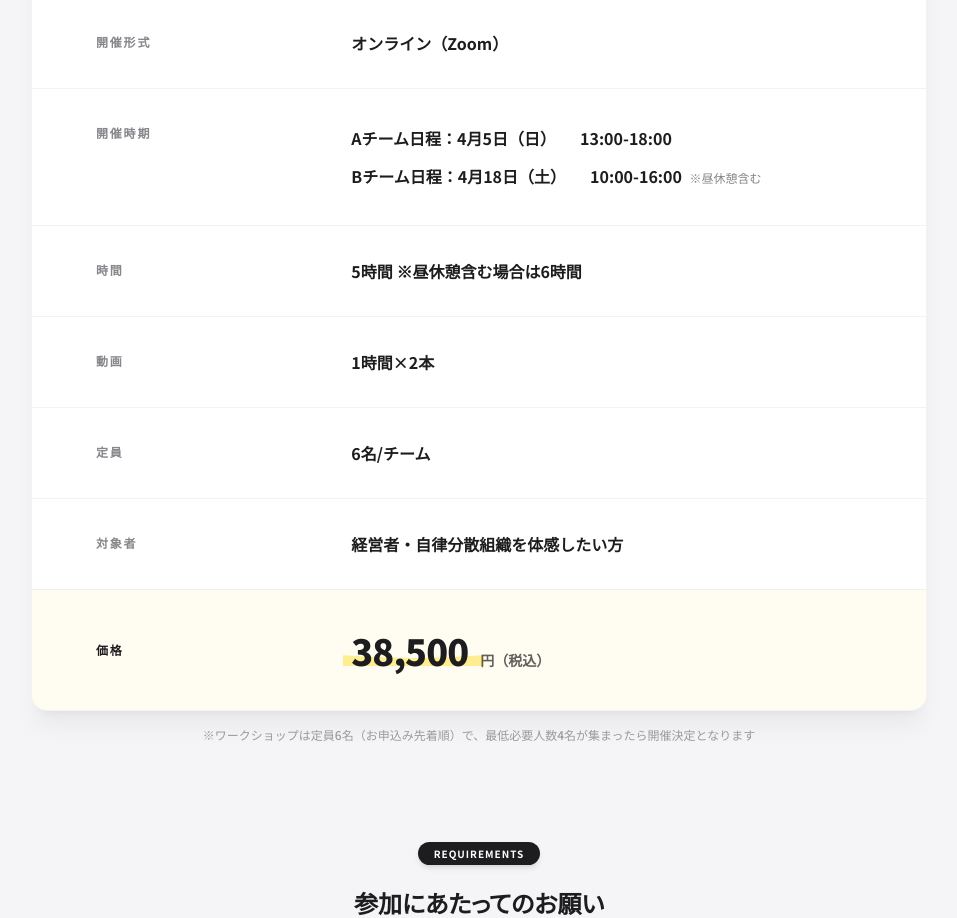
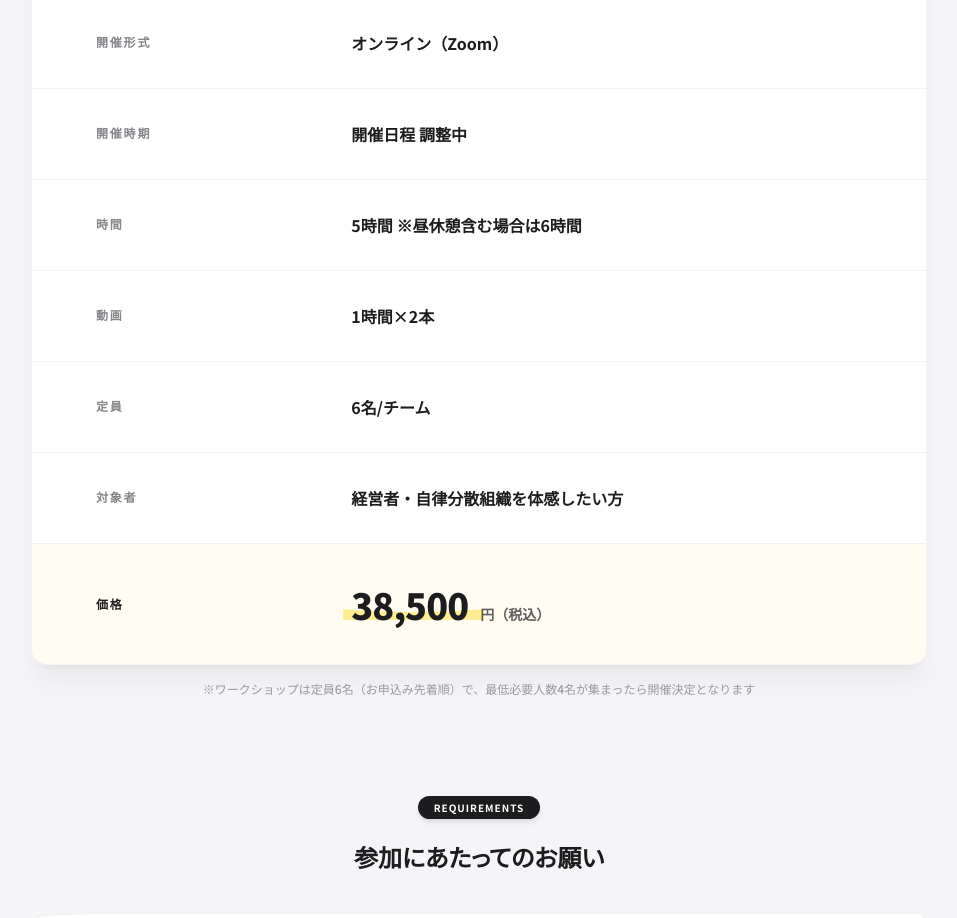
Before and after one commit to ke007007/dxo_seminar, a React (Vite) app: page / in a window 1280 px wide. Shown: the part 6603-7521 px from the top of the page, without its empty margins (161-1118 px from the left). Built offline with nearby package versions, Linux system fonts and the light colour scheme; a web font is replaced by a local one.

Commit message:
fix: 開催時期の表示を「開催日程 調整中」に変更

```diff
--- a/components/Overview.tsx
+++ b/components/Overview.tsx
@@ -22,18 +22,7 @@ export const Overview: React.FC = () => {
                     { label: "開催形式", value: "オンライン（Zoom）" },
                     {
                     label: "開催時期",
-                    value: (
-                        <div className="flex flex-col space-y-3 py-1">
-                            <div className="flex flex-col sm:flex-row sm:items-center sm:gap-6">
-                            <span className="font-bold min-w-[120px]">Aチーム日程：4月5日（日）</span>
-                            <span>13:00-18:00</span>
-                            </div>
-                            <div className="flex flex-col sm:flex-row sm:items-center sm:gap-6">
-                            <span className="font-bold min-w-[120px]">Bチーム日程：4月18日（土）</span>
-                            <span>10:00-16:00 <span className="text-xs font-normal text-brand-gray ml-1">※昼休憩含む</span></span>
-                            </div>
-                        </div>
-                    )
+                    value: "開催日程 調整中"
                     },
                     { label: "時間", value: "5時間 ※昼休憩含む場合は6時間" },
                     { label: "動画", value: "1時間×2本" },
```
